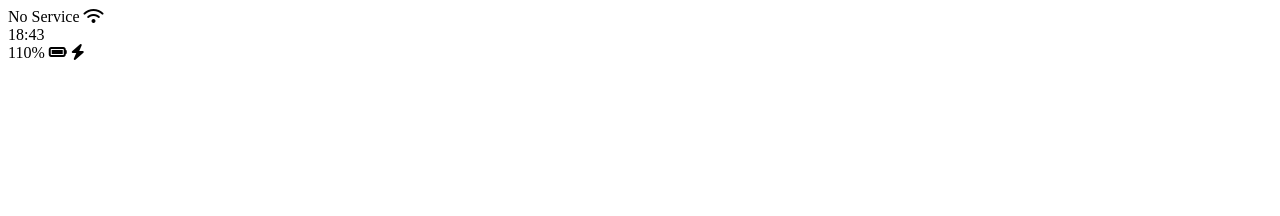
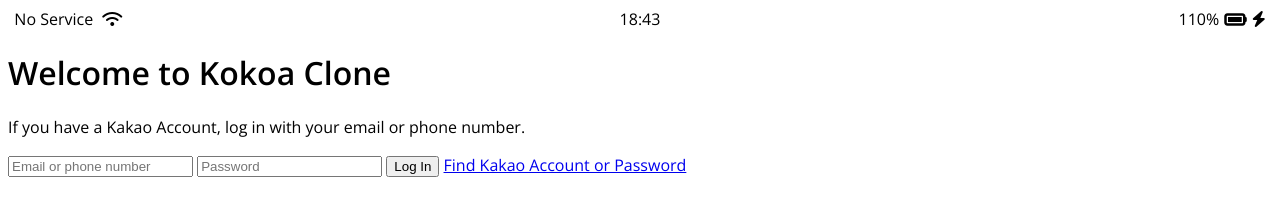
Before and after one commit to Engineer88/kokoa-clone-2021, a plain HTML site: page index.html in a window 1280 px wide. Drawn offline with nearby package versions, Linux system fonts and the light colour scheme.

Commit message:
kokoa clone 2day

```diff
--- /dev/null
+++ b/CSS/styles.css
@@ -0,0 +1,29 @@
+@import url("https://fonts.googleapis.com/css2?family=Open+Sans:wght@400;600&display=swap");
+
+body {
+  font-family: "Open Sans", sans-serif;
+}
+
+.status-bar {
+  display: flex;
+  justify-content: center;
+}
+.status-bar__column {
+  width: 33%;
+}
+.status-bar__column:first-child span {
+  margin-right: 5px;
+}
+
+.status-bar__column:nth-child(2) {
+  display: flex;
+  justify-content: center;
+}
+.status-bar__column:last-child {
+  display: flex;
+  justify-content: flex-end;
+  align-items: center;
+}
+.status-bar__column .fa-battery-full {
+  margin: 0px 5px;
+}
--- a/index.html
+++ b/index.html
@@ -1,23 +1,40 @@
 <!DOCTYPE html>
 <html lang="en">
   <head>
+    <link rel="stylesheet" href="css/styles.css" />
     <meta charset="UTF-8" />
     <meta http-equiv="X-UA-Compatible" content="IE=edge" />
     <meta name="viewport" content="width=device-width, initial-scale=1.0" />
-    <title>Welcome to Kokoa Talk</title>
+    <title>Welcome to Kokoa Clone</title>
   </head>
   <body>
-    <div id="status-bar">
-      <div class="status-bar__column"></div>
-      <span>No Service</span>
-      <i class="fas fa-wifi"></i>
-      <div class="status-bar__column"></div>
-      <span>18:43</span>
-      <div class="status-bar__column"></div>
-      <span>110%</span>
-      <i class="fas fa-battery-full"></i>
-      <i class="fas fa-bolt"></i>
+    <div class="status-bar">
+      <div class="status-bar__column">
+        <span>No Service</span>
+        <i class="fas fa-wifi"></i>
+      </div>
+      <div class="status-bar__column">
+        <span>18:43</span>
+      </div>
+      <div class="status-bar__column">
+        <span>110%</span>
+        <i class="fas fa-battery-full fa-lg"></i>
+        <i class="fas fa-bolt"></i>
+      </div>
     </div>
+
+    <header class="welcome-header">
+      <h1 class="welcome-header__title">Welcome to Kokoa Clone</h1>
+      <p class="welcome-header__text">
+        If you have a Kakao Account, log in with your email or phone number.
+      </p>
+    </header>
+    <form id="login-form">
+      <input type="text" placeholder="Email or phone number" />
+      <input type="password" placeholder="Password" />
+      <input type="submit" value="Log In" />
+      <a href="#">Find Kakao Account or Password</a>
+    </form>
     <script
       src="https://kit.fontawesome.com/8740865d29.js"
       crossorigin="anonymous"
```
